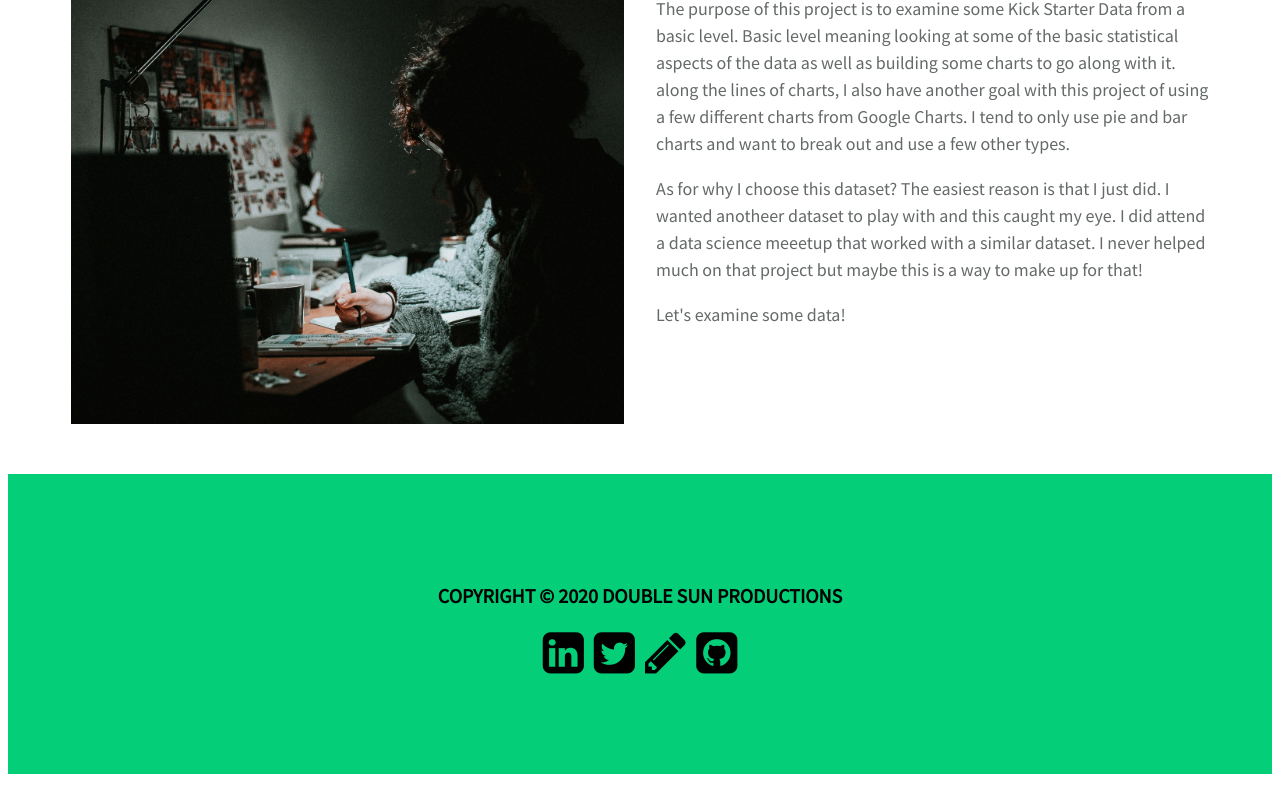
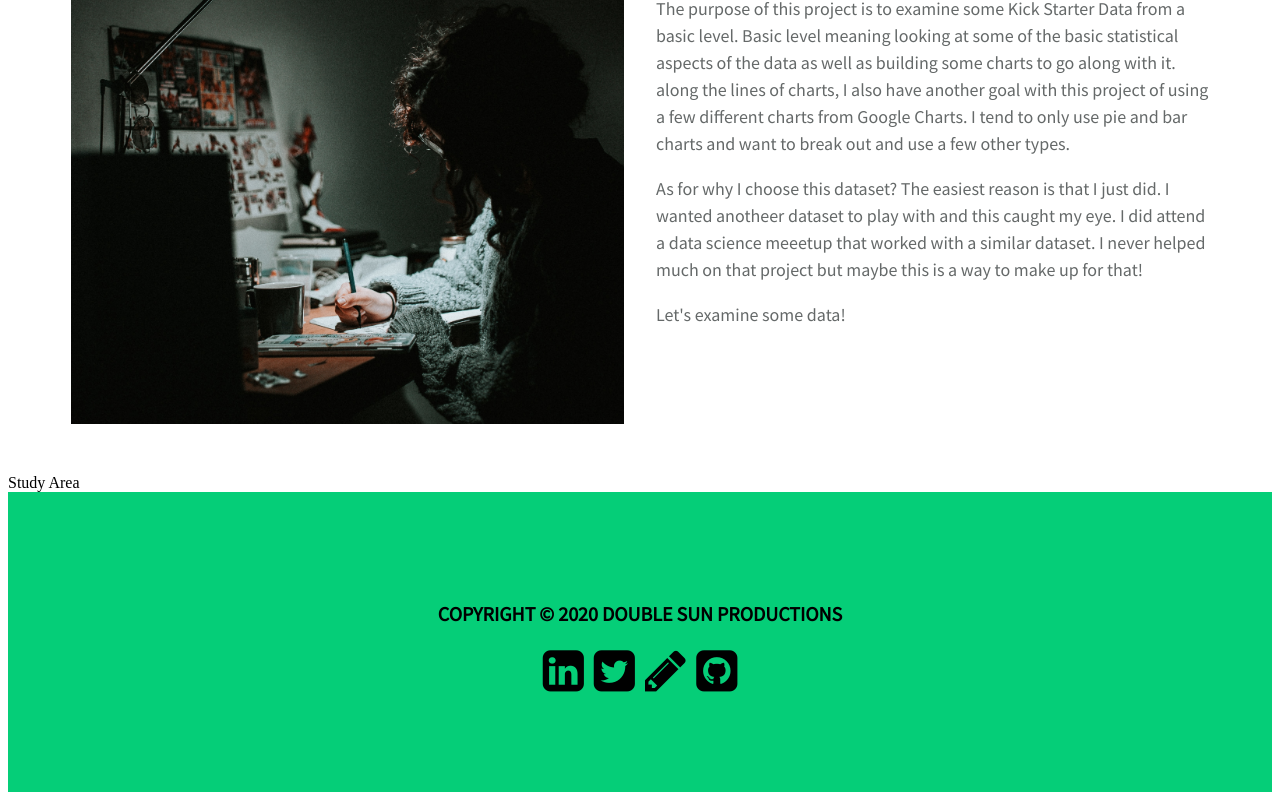
Before and after one commit to ravenusmc/kickstarter, a Vue app in the folder client/: page / in a window 1280 px wide. Shown: the part 874-1674 px from the top of the page. Built offline with nearby package versions, Linux system fonts and the light colour scheme.

Commit message:
started work on a study area

```diff
--- /dev/null
+++ b/client/src/components/home/StudyArea.vue
@@ -0,0 +1,14 @@
+<template>
+  <div>
+    Study Area
+  </div>
+</template>
+
+<script scoped>
+export default {
+  name: 'StudyArea',
+}
+</script>
+
+<style>
+</style>
--- a/client/src/views/Home.vue
+++ b/client/src/views/Home.vue
@@ -1,17 +1,20 @@
 <template>
   <div>
     <Explanation/>
+    <StudyArea />
   </div>
 </template>
 
 <script>
 // @ is an alias to /src
-import Explanation from '@/components/home/Explanation.vue'
+import Explanation from '@/components/home/Explanation.vue';
+import StudyArea from '@/components/home/StudyArea.vue';
 
 export default {
   name: 'Home',
   components: {
     Explanation,
+    StudyArea,
   }
 }
 </script>
```
